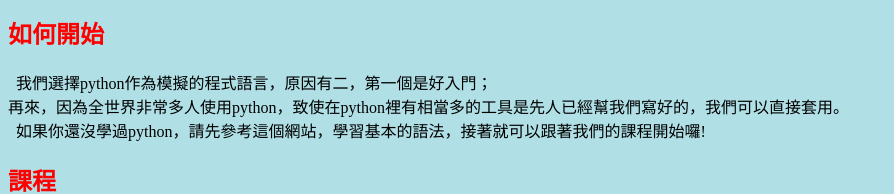
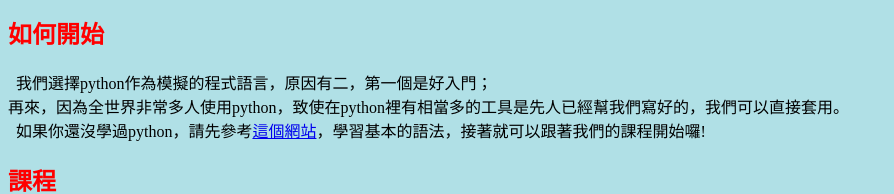
Before and after one commit to YatangYu/physics-programming.github.io, a plain HTML site: page index.html in a window 1280 px wide. Shown: the part 520-714 px from the top of the page, without its empty margins (0-894 px from the left). Drawn offline with Linux system fonts and the light colour scheme.

Commit message:
Update index.html

```diff
--- a/index.html
+++ b/index.html
@@ -30,7 +30,7 @@
 <h2>如何開始</h2>
 <pre>  我們選擇python作為模擬的程式語言，原因有二，第一個是好入門；
 再來，因為全世界非常多人使用python，致使在python裡有相當多的工具是先人已經幫我們寫好的，我們可以直接套用。
-  如果你還沒學過python，請先參考這個網站，學習基本的語法，接著就可以跟著我們的課程開始囉!
+  如果你還沒學過python，請先參考<a href="https://yatangyu.github.io/python-base-skill.github.io/">這個網站</a>，學習基本的語法，接著就可以跟著我們的課程開始囉!
 </pre>
 <h2>課程</h2>
 <ol type="1" start="1">
```
